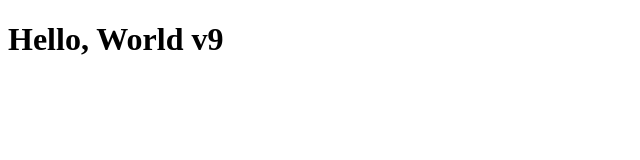
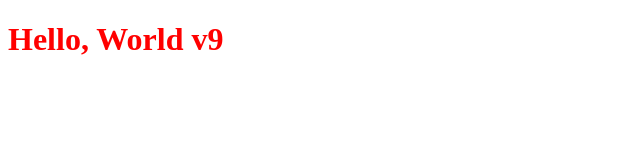
Before and after one commit to chatcha1234/learn-git, a plain HTML site: page index.html in a window 1280 px wide. Shown: the whole page, without its empty margins (0-640 px from the left). Drawn offline with Linux system fonts and the light colour scheme.

Commit message:
add title color

```diff
--- a/index.html
+++ b/index.html
@@ -3,9 +3,10 @@
 <head>
   <meta charset="UTF-8">
   <meta name="viewport" content="width=device-width, initial-scale=1.0">
+  <link rel="stylesheet" href="style.css">
   <title>Document</title>
 </head>
 <body>
-  <h1>Hello, World v9</h1>
+  <h1 class="title"> Hello, World v9</h1>
 </body>
 </html>
--- a/style.css
+++ b/style.css
@@ -0,0 +1,4 @@
+.title{
+  color: red;
+
+}
```
